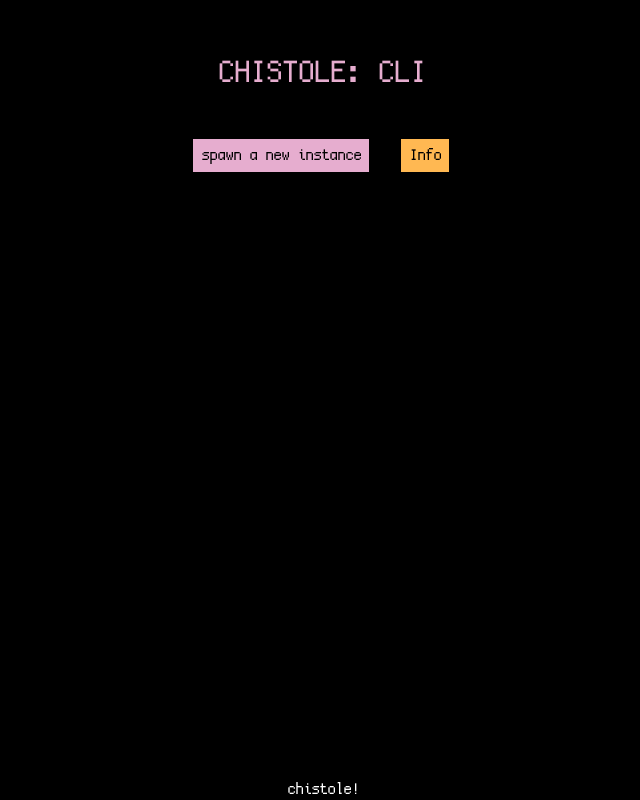
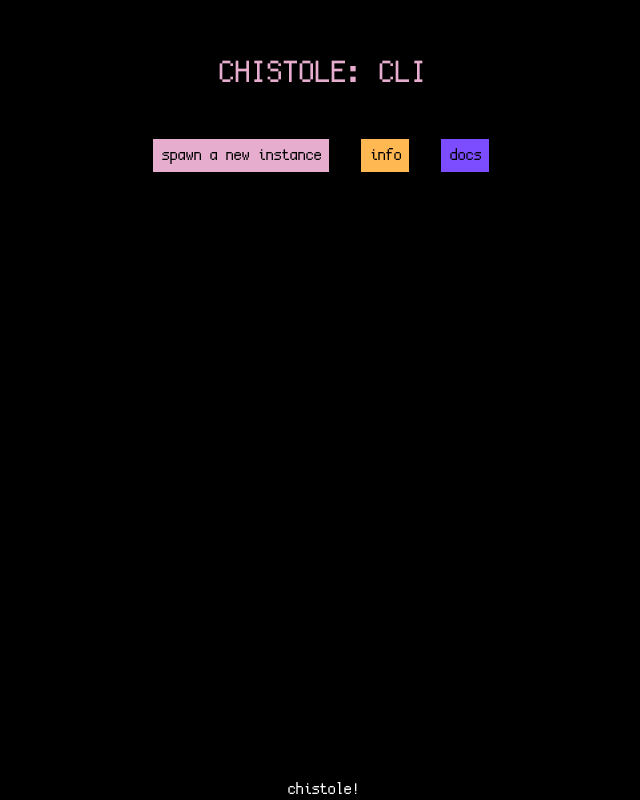
Before and after one commit to qasimwarraich/svelteterm, a Svelte app in the folder frontend/: page / in a window 1280 px wide. Shown: the whole page, without its empty margins (319-959 px from the left). Built offline with nearby package versions, Linux system fonts and the light colour scheme.

Commit message:
feat(frontend): Add link to docs

```diff
--- a/frontend/src/App.svelte
+++ b/frontend/src/App.svelte
@@ -47,7 +47,8 @@
 
         <div class="nav">
             <TerminalSpawnButton bind:activesession bind:container />
-            <button class="infobutton" on:click={() => modal.show()}>Info</button>
+            <button class="infobutton" on:click={() => modal.show()}>info</button>
+            <button class="docsbutton" on:click={() => window.open("https://cli.chistole.ch/docs", "_blank")}>docs</button>
         </div>
         {#if activesession}
             <div transition:fade>
@@ -120,4 +121,12 @@
         padding: 0.5em;
         border: none;
     }
+
+    .docsbutton {
+        background-color: #7c4dff;
+        font: inherit;
+        margin: 1em;
+        padding: 0.5em;
+        border: none;
+    }
 </style>
```
